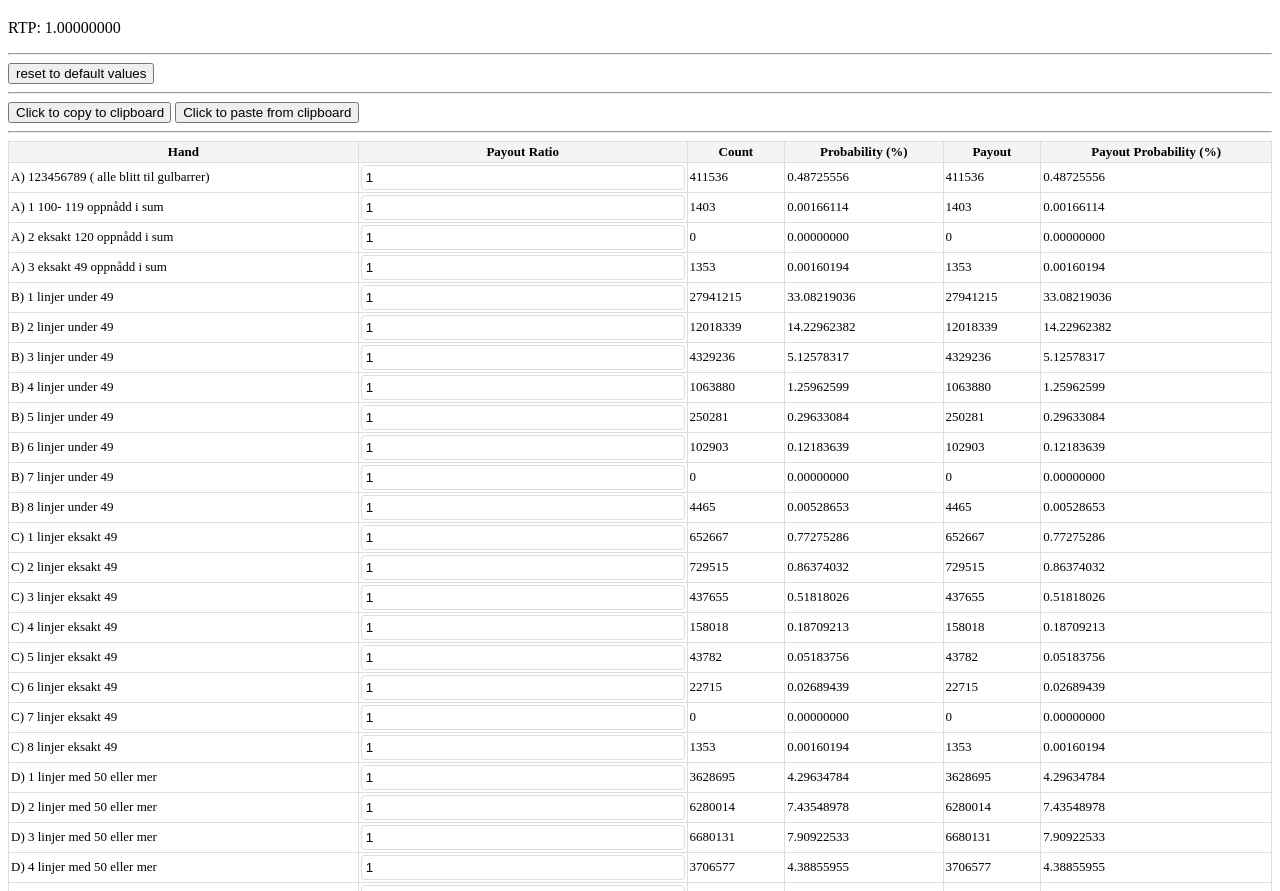
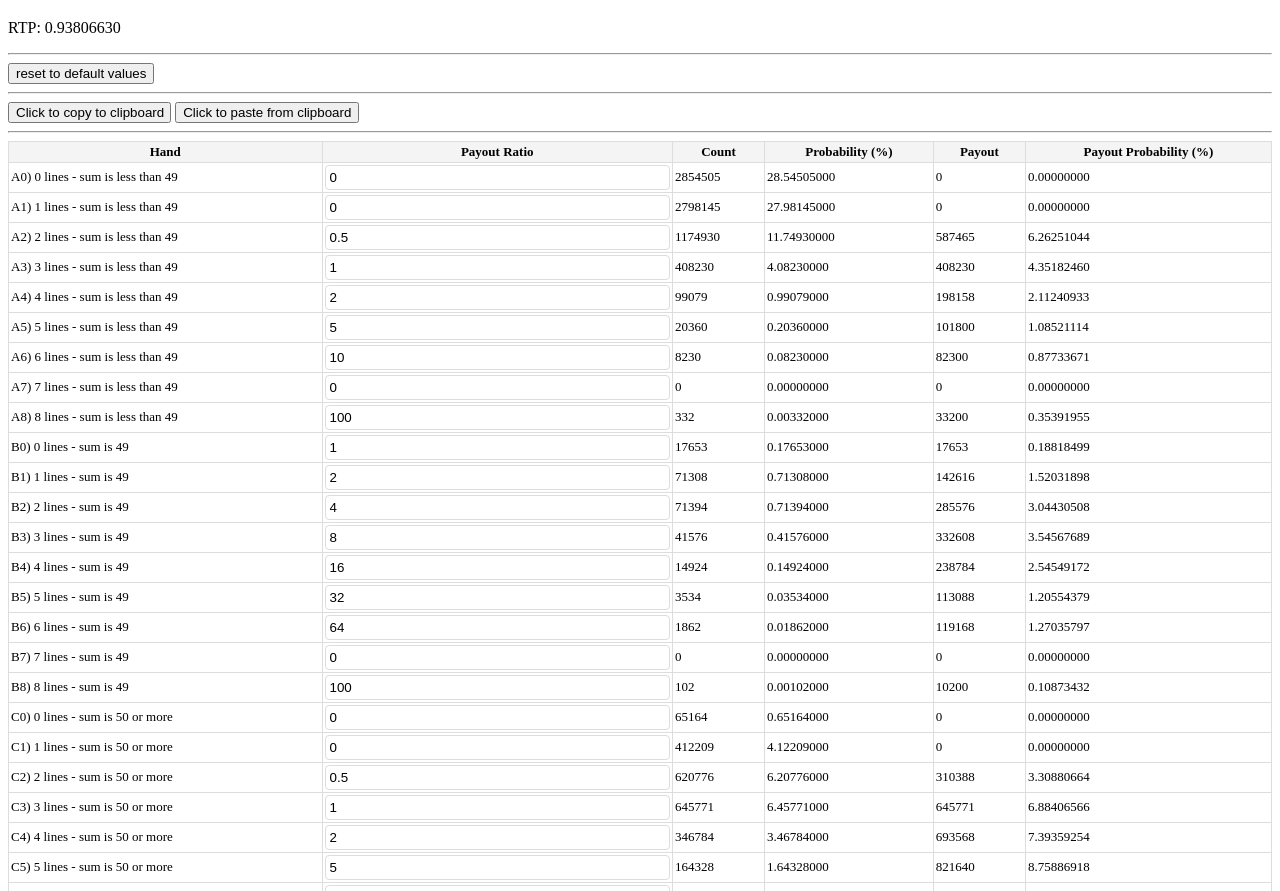
Before and after one commit to Carliss/Carliss.github.io, a plain HTML site: page index.html in a window 1280 px wide. Shown: the part 61-952 px from the top of the page. Drawn offline with Linux system fonts and the light colour scheme.

Commit message:
update count, rename stat to sats

```diff
--- a/index.html
+++ b/index.html
@@ -46,7 +46,7 @@
         <thead>
             <tr>
                 <th id="th-id">Hand</th>
-                <th id="th-stat">Payout Ratio</th>
+                <th id="th-sats">Payout Ratio</th>
                 <th id="th-count">Count</th>
                 <th id="th-probability">Probability (%)</th>
                 <th id="th-payout">Payout</th>
@@ -64,50 +64,44 @@
 
 <script>
 
-    const cache_key = '2025-08-06';  // update to invalidate localstorage
+    const cache_key = '2025-08-10';  // update to invalidate localstorage
     let hands = [];
     let default_hands = [
-        { id: 0, hand: 'A) 123456789 ( alle blitt til gulbarrer)', stat: 1, count: 411536 },
-        { id: 1, hand: 'A) 1 100- 119 oppnådd i sum', stat: 1, count: 1403 },
-        { id: 2, hand: 'A) 2 eksakt 120 oppnådd i sum', stat: 1, count: 0 },
-        { id: 3, hand: 'A) 3 eksakt 49 oppnådd i sum', stat: 1, count: 1353 },
-        { id: 4, hand: 'B) 1 linjer under 49', stat: 1, count: 27941215 },
-        { id: 5, hand: 'B) 2 linjer under 49', stat: 1, count: 12018339 },
-        { id: 6, hand: 'B) 3 linjer under 49', stat: 1, count: 4329236 },
-        { id: 7, hand: 'B) 4 linjer under 49', stat: 1, count: 1063880 },
-        { id: 8, hand: 'B) 5 linjer under 49', stat: 1, count: 250281 },
-        { id: 9, hand: 'B) 6 linjer under 49', stat: 1, count: 102903 },
-        { id: 10, hand: 'B) 7 linjer under 49', stat: 1, count: 0 },
-        { id: 11, hand: 'B) 8 linjer under 49', stat: 1, count: 4465 },
-        { id: 12, hand: 'C) 1 linjer eksakt 49', stat: 1, count: 652667 },
-        { id: 13, hand: 'C) 2 linjer eksakt 49', stat: 1, count: 729515 },
-        { id: 14, hand: 'C) 3 linjer eksakt 49', stat: 1, count: 437655 },
-        { id: 15, hand: 'C) 4 linjer eksakt 49', stat: 1, count: 158018 },
-        { id: 16, hand: 'C) 5 linjer eksakt 49', stat: 1, count: 43782 },
-        { id: 17, hand: 'C) 6 linjer eksakt 49', stat: 1, count: 22715 },
-        { id: 18, hand: 'C) 7 linjer eksakt 49', stat: 1, count: 0 },
-        { id: 19, hand: 'C) 8 linjer eksakt 49', stat: 1, count: 1353 },
-        { id: 20, hand: 'D) 1 linjer med 50 eller mer', stat: 1, count: 3628695 },
-        { id: 21, hand: 'D) 2 linjer med 50 eller mer', stat: 1, count: 6280014 },
-        { id: 22, hand: 'D) 3 linjer med 50 eller mer', stat: 1, count: 6680131 },
-        { id: 23, hand: 'D) 4 linjer med 50 eller mer', stat: 1, count: 3706577 },
-        { id: 24, hand: 'D) 5 linjer med 50 eller mer', stat: 1, count: 1970054 },
-        { id: 25, hand: 'D) 6 linjer med 50 eller mer', stat: 1, count: 1559013 },
-        { id: 26, hand: 'D) 7 linjer med 50 eller mer', stat: 1, count: 0 },
-        { id: 27, hand: 'D) 8 linjer med 50 eller mer', stat: 1, count: 405718 },
-        { id: 28, hand: 'E) 0 linjer med 49 eller mer', stat: 1, count: 631563 },
-        { id: 29, hand: 'E) 1 linjer med 49 eller mer', stat: 1, count: 4281362 },
-        { id: 30, hand: 'E) 2 linjer med 49 eller mer', stat: 1, count: 7009529 },
-        { id: 31, hand: 'F) Over 100 uavhengig av antall linjer', stat: 1, count: 1073 },
-        { id: 32, hand: 'G) 0 linjer - og eksakt 49', stat: 1, count: 135946 },
+        { id: 0, hand: "A0) 0 lines - sum is less than 49", sats: 0, count: 2854505 },
+        { id: 1, hand: "A1) 1 lines - sum is less than 49", sats: 0, count: 2798145 },
+        { id: 2, hand: "A2) 2 lines - sum is less than 49", sats: 0.5, count: 1174930 },
+        { id: 3, hand: "A3) 3 lines - sum is less than 49", sats: 1, count: 408230 },
+        { id: 4, hand: "A4) 4 lines - sum is less than 49", sats: 2, count: 99079 },
+        { id: 5, hand: "A5) 5 lines - sum is less than 49", sats: 5, count: 20360 },
+        { id: 6, hand: "A6) 6 lines - sum is less than 49", sats: 10, count: 8230 },
+        { id: 7, hand: "A7) 7 lines - sum is less than 49", sats: 0, count: 0 },
+        { id: 8, hand: "A8) 8 lines - sum is less than 49", sats: 100, count: 332 },
+        { id: 9, hand: "B0) 0 lines - sum is 49", sats: 1, count: 17653 },
+        { id: 10, hand: "B1) 1 lines - sum is 49", sats: 2, count: 71308 },
+        { id: 11, hand: "B2) 2 lines - sum is 49", sats: 4, count: 71394 },
+        { id: 12, hand: "B3) 3 lines - sum is 49", sats: 8, count: 41576 },
+        { id: 13, hand: "B4) 4 lines - sum is 49", sats: 16, count: 14924 },
+        { id: 14, hand: "B5) 5 lines - sum is 49", sats: 32, count: 3534 },
+        { id: 15, hand: "B6) 6 lines - sum is 49", sats: 64, count: 1862 },
+        { id: 16, hand: "B7) 7 lines - sum is 49", sats: 0, count: 0 },
+        { id: 17, hand: "B8) 8 lines - sum is 49", sats: 100, count: 102 },
+        { id: 18, hand: "C0) 0 lines - sum is 50 or more", sats: 0, count: 65164 },
+        { id: 19, hand: "C1) 1 lines - sum is 50 or more", sats: 0, count: 412209 },
+        { id: 20, hand: "C2) 2 lines - sum is 50 or more", sats: 0.5, count: 620776 },
+        { id: 21, hand: "C3) 3 lines - sum is 50 or more", sats: 1, count: 645771 },
+        { id: 22, hand: "C4) 4 lines - sum is 50 or more", sats: 2, count: 346784 },
+        { id: 23, hand: "C5) 5 lines - sum is 50 or more", sats: 5, count: 164328 },
+        { id: 24, hand: "C6) 6 lines - sum is 50 or more", sats: 10, count: 129355 },
+        { id: 25, hand: "C7) 7 lines - sum is 50 or more", sats: 0, count: 0 },
+        { id: 26, hand: "C8) 8 lines - sum is 50 or more", sats: 100, count: 29449 },
     ];
 
-    const total_counts = default_hands.reduce((sum, stat) => sum + stat.count, 0);
+    const total_counts = default_hands.reduce((sum, sats) => sum + sats.count, 0);
     default_hands = default_hands.map((hand) => ({
         ...hand,
-        payout: hand.count * hand.stat,
+        payout: hand.count * hand.sats,
         probability: (hand.count / total_counts).toFixed(8),
-        payoutProbability: ((hand.count * hand.stat) / (total_counts * 10000)).toFixed(8)
+        payoutProbability: ((hand.count * hand.sats) / (total_counts * 10000)).toFixed(8)
     })
     )
 
@@ -127,7 +121,7 @@
     function update_hands() {
         hands = hands.map((hand) => ({
             ...hand,
-            payout: hand.count * hand.stat,
+            payout: hand.count * hand.sats,
             probability: (hand.count / total_counts * 100).toFixed(8),
         }));
         total_payout = hands.reduce((sum, hand) => sum + hand.payout, 0);
@@ -146,7 +140,7 @@
     // for table sorting
     const ths_object = {
         'th-id': 1, // default to ascending order for 'Hand'
-        'th-stat': 0,
+        'th-sats': 0,
         'th-count': 0,
         'th-probability': 0,
         'th-payout': 0,
@@ -200,7 +194,7 @@
             row.innerHTML = `
                 <td>${hand.hand}</td >
                 <td>
-                    <input type="number" id="${hand.id}" value="${hand.stat}">
+                    <input type="number" id="${hand.id}" value="${hand.sats}">
                 </td>
                 <td>${hand.count}</td>
                 <td>${hand.probability}</td>
@@ -210,12 +204,12 @@
             tableBody.appendChild(row);
             const id = hand.id;
             document.getElementById(hand.id).addEventListener('keypress', (event) => {
-                const newStat = parseFloat(event.target.value);
+                const newSats = parseFloat(event.target.value);
 
-                if (isNaN(newStat)) {
+                if (isNaN(newSats)) {
                     return
                 }
-                hands.filter(h => h.id === id)[0].stat = newStat;
+                hands.filter(h => h.id === id)[0].sats = newSats;
                 if (event.key === 'Enter' || event.key === 13) {
                     calculate_and_render();
                     document.getElementById(id).focus();
@@ -242,7 +236,7 @@
     function copy_table() {
         let copy_text = '';
         for (hand of hands) {
-            copy_text += `${hand.hand} => ${hand.stat}\n`;
+            copy_text += `${hand.hand} => ${hand.sats}\n`;
         }
         navigator.clipboard.writeText(copy_text).then(() => {
             alert('Copied to clipboard');
@@ -257,10 +251,10 @@
             lines.forEach(line => {
                 console.log(line);
 
-                const [hand, stat] = line.split('=>').map(part => part.trim());
+                const [hand, sats] = line.split('=>').map(part => part.trim());
                 const handObj = hands.find(h => h.hand === hand);
                 if (handObj) {
-                    handObj.stat = parseFloat(stat);
+                    handObj.sats = parseFloat(sats);
                 }
             });
             calculate_and_render();
```
